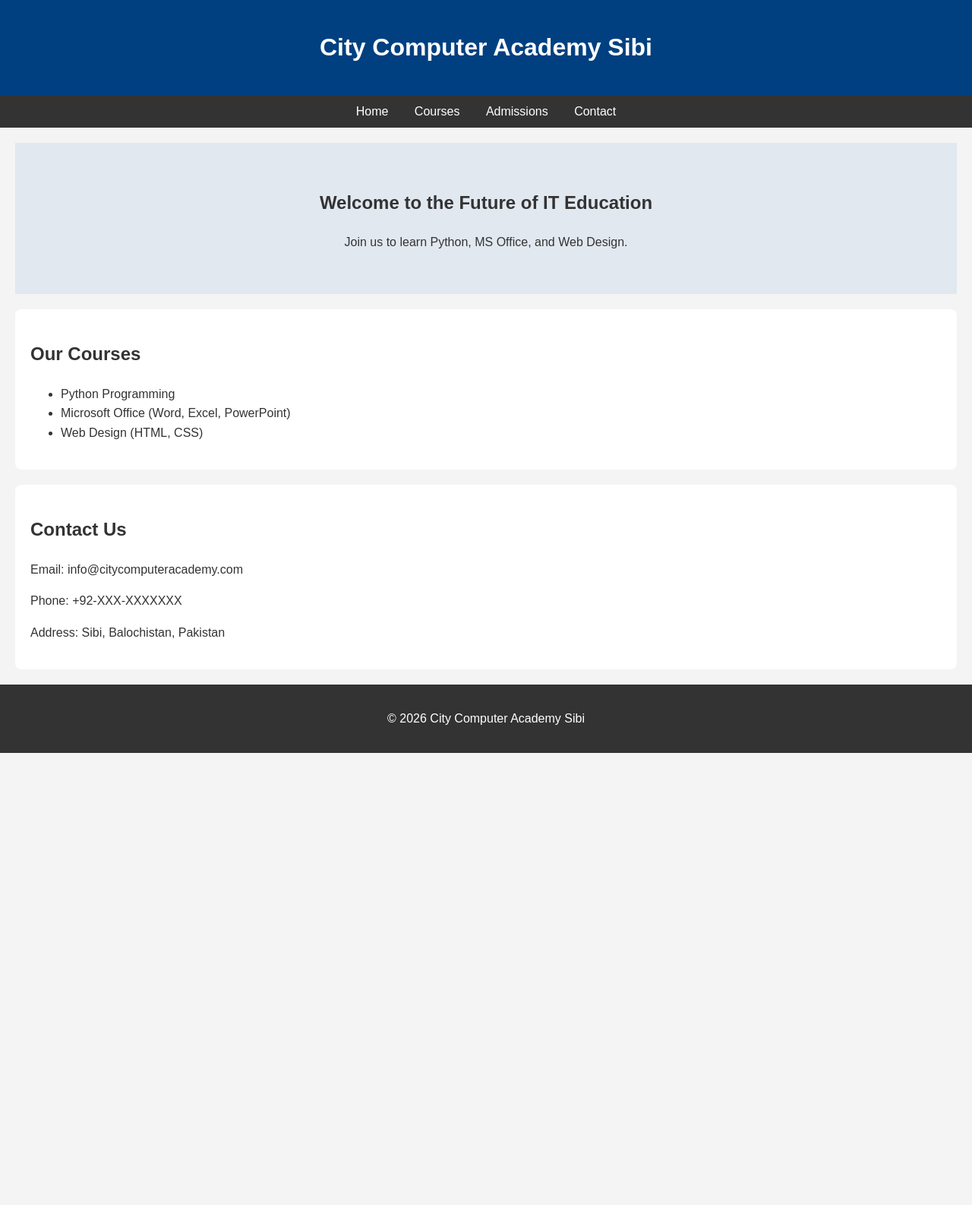
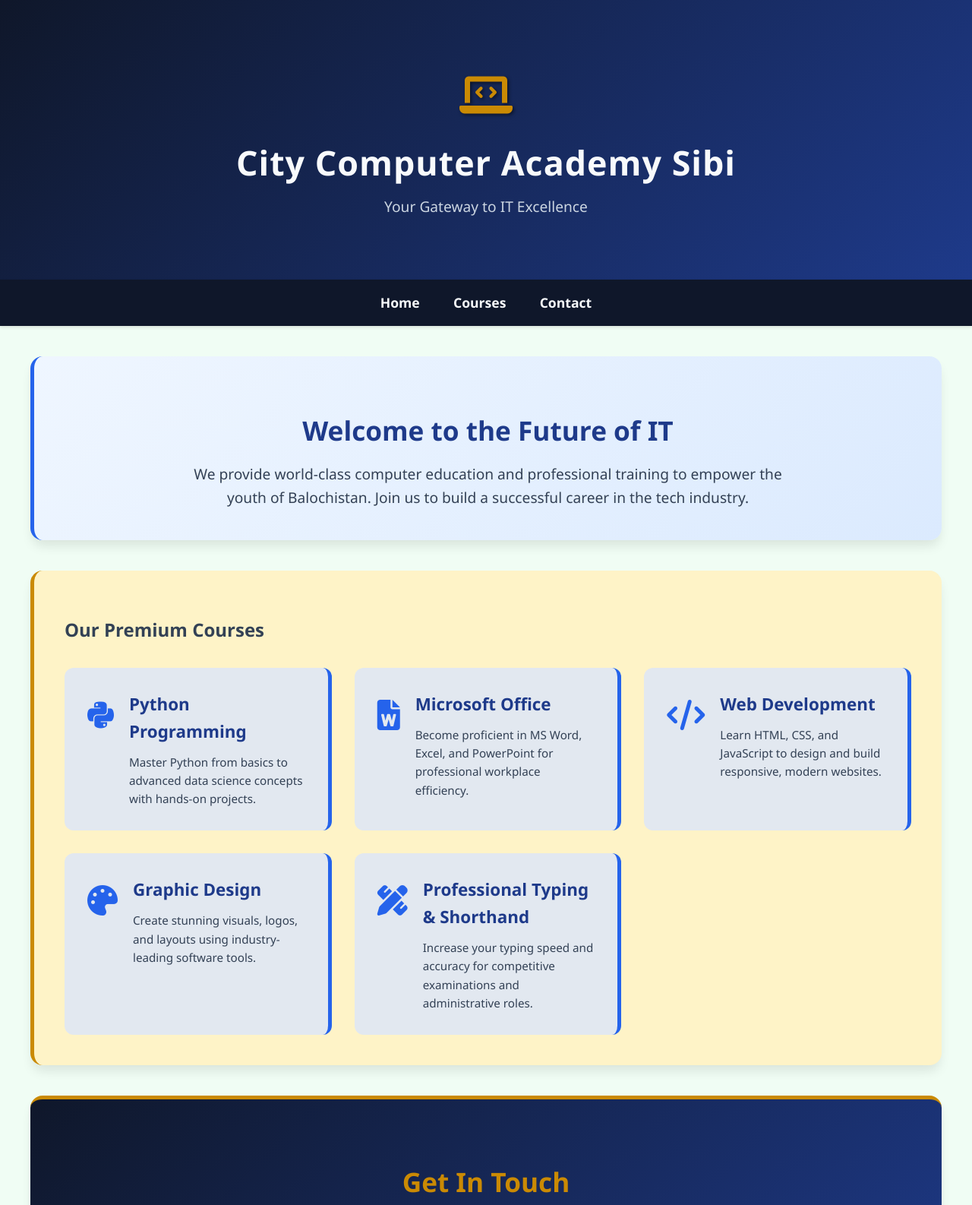
Before and after one commit to lutufkhan086-lgtm/City-Computer-Accademy-Sibi, a plain HTML site: page Index.html in a window 1280 px wide. Shown: the top 1586 px of the page at 76% size. Before the commit the page ends 991 px from the top, so only its background shows below. Drawn offline with Linux system fonts and the light colour scheme.

Commit message:
Add files via upload

```diff
--- a/Index.html
+++ b/Index.html
@@ -4,49 +4,144 @@
     <meta charset="UTF-8">
     <meta name="viewport" content="width=device-width, initial-scale=1.0">
     <title>City Computer Academy Sibi</title>
+    <link href="https://cdnjs.cloudflare.com/ajax/libs/font-awesome/6.0.0/css/all.min.css" rel="stylesheet">
     <style>
-        body { font-family: Arial, sans-serif; line-height: 1.6; margin: 0; padding: 0; background-color: #f4f4f4; color: #333; }
-        header { background: #004080; color: #fff; padding: 1rem 0; text-align: center; }
-        nav { background: #333; color: #fff; padding: 0.5rem 0; text-align: center; }
-        nav a { color: #fff; margin: 0 15px; text-decoration: none; }
-        .container { padding: 20px; }
-        .hero { background: #e2e8f0; padding: 40px 20px; text-align: center; }
-        .courses, .contact { background: #fff; margin-top: 20px; padding: 20px; border-radius: 8px; }
-        footer { background: #333; color: #fff; text-align: center; padding: 1rem 0; width: 100%; }
+        :root {
+            --primary: #1e3a8a;
+            --secondary: #2563eb;
+            --accent: #ca8a04;
+            --light: #f0fdf4;
+            --dark: #0f172a;
+            --text-light: #f8fafc;
+            --text-dark: #334155;
+            --card-bg: #e2e8f0;
+        }
+
+        body { font-family: 'Segoe UI', system-ui, -apple-system, sans-serif; line-height: 1.6; margin: 0; padding: 0; background-color: var(--light); color: var(--text-dark); }
+        header {
+            position: relative;
+            color: var(--text-light);
+            padding: 5rem 0;
+            text-align: center;
+            overflow: hidden;
+        }
+        .header-bg {
+            position: absolute;
+            top: 0;
+            left: 0;
+            width: 100%;
+            height: 100%;
+            background: linear-gradient(135deg, var(--dark), var(--primary));
+            z-index: 1;
+        }
+        .header-content {
+            position: relative;
+            z-index: 2;
+        }
+        .logo { font-size: 3.5rem; margin-bottom: 0.5rem; color: var(--accent); text-shadow: 2px 2px 4px rgba(0,0,0,0.5); }
+        header h1 { margin: 0; font-size: 2.8rem; letter-spacing: 1px; }
+        header p { margin: 0.5rem 0 0; font-size: 1.2rem; color: #cbd5e1; }
+        nav { background-color: var(--dark); text-align: center; padding: 1rem 0; position: sticky; top: 0; z-index: 100; box-shadow: 0 2px 4px rgba(0,0,0,0.1); }
+        nav a { color: var(--text-light); margin: 0 20px; text-decoration: none; font-weight: 600; font-size: 1.1rem; transition: color 0.3s; }
+        nav a:hover { color: var(--accent); }
+        .container { padding: 40px 20px; max-width: 1200px; margin: auto; }
+        .section { background: #fef3c7; padding: 40px; border-radius: 16px; margin-bottom: 40px; box-shadow: 0 10px 15px -3px rgba(0, 0, 0, 0.1); border-left: 5px solid var(--accent); }
+        .hero { text-align: center; background: linear-gradient(135deg, #eff6ff, #dbeafe); border-left-color: var(--secondary); }
+        .hero h2 { color: var(--primary); font-size: 2.2rem; margin-bottom: 15px; }
+        .hero p { font-size: 1.2rem; max-width: 800px; margin: 0 auto; color: var(--text-dark); }
+        .courses-grid { display: grid; grid-template-columns: repeat(auto-fit, minmax(300px, 1fr)); gap: 30px; margin-top: 30px; }
+        .course-card { background: var(--card-bg); padding: 30px; border-radius: 12px; transition: transform 0.3s, box-shadow 0.3s; border-right: 5px solid var(--secondary); display: flex; align-items: flex-start; }
+        .course-card:hover { transform: translateY(-5px); box-shadow: 0 20px 25px -5px rgba(0, 0, 0, 0.1); }
+        .course-icon { font-size: 2.5rem; color: var(--secondary); margin-right: 20px; }
+        .course-content h3 { margin: 0 0 10px 0; color: var(--primary); font-size: 1.4rem; }
+        .course-content p { margin: 0; font-size: 0.95rem; color: var(--text-dark); }
+        .contact { display: flex; flex-direction: column; align-items: center; text-align: center; background: linear-gradient(135deg, var(--dark), var(--primary)); color: var(--text-light); border-radius: 16px; padding: 50px; border-left: none; border-top: 5px solid var(--accent); }
+        .contact h2 { color: var(--accent); margin-bottom: 30px; font-size: 2.2rem; }
+        .contact-info { display: flex; flex-direction: column; align-items: center; gap: 20px; }
+        .contact-item { display: flex; align-items: center; font-size: 1.2rem; }
+        .contact-item i { font-size: 2rem; color: var(--accent); margin-right: 15px; }
+        footer { background-color: var(--dark); color: #94a3b8; text-align: center; padding: 2rem 0; font-size: 1rem; border-top: 1px solid var(--text-dark); }
     </style>
 </head>
 <body>
     <header>
-        <h1>City Computer Academy Sibi</h1>
+        <div class="header-bg"></div>
+        <div class="header-content">
+            <div class="logo"><i class="fa-solid fa-laptop-code"></i></div>
+            <h1>City Computer Academy Sibi</h1>
+            <p>Your Gateway to IT Excellence</p>
+        </div>
     </header>
     <nav>
-        <a href="#">Home</a>
+        <a href="#home">Home</a>
         <a href="#courses">Courses</a>
-        <a href="#admissions">Admissions</a>
         <a href="#contact">Contact</a>
     </nav>
     <div class="container">
-        <section class="hero">
-            <h2>Welcome to the Future of IT Education</h2>
-            <p>Join us to learn Python, MS Office, and Web Design.</p>
+        <section id="home" class="section hero">
+            <h2>Welcome to the Future of IT</h2>
+            <p>We provide world-class computer education and professional training to empower the youth of Balochistan. Join us to build a successful career in the tech industry.</p>
         </section>
-        <section id="courses" class="courses">
-            <h2>Our Courses</h2>
-            <ul>
-                <li>Python Programming</li>
-                <li>Microsoft Office (Word, Excel, PowerPoint)</li>
-                <li>Web Design (HTML, CSS)</li>
-            </ul>
+        <section id="courses" class="section">
+            <h2>Our Premium Courses</h2>
+            <div class="courses-grid">
+                <div class="course-card">
+                    <div class="course-icon"><i class="fa-brands fa-python"></i></div>
+                    <div class="course-content">
+                        <h3>Python Programming</h3>
+                        <p>Master Python from basics to advanced data science concepts with hands-on projects.</p>
+                    </div>
+                </div>
+                <div class="course-card">
+                    <div class="course-icon"><i class="fa-solid fa-file-word"></i></div>
+                    <div class="course-content">
+                        <h3>Microsoft Office</h3>
+                        <p>Become proficient in MS Word, Excel, and PowerPoint for professional workplace efficiency.</p>
+                    </div>
+                </div>
+                <div class="course-card">
+                    <div class="course-icon"><i class="fa-sharp fa-solid fa-code"></i></div>
+                    <div class="course-content">
+                        <h3>Web Development</h3>
+                        <p>Learn HTML, CSS, and JavaScript to design and build responsive, modern websites.</p>
+                    </div>
+                </div>
+                <div class="course-card">
+                    <div class="course-icon"><i class="fa-solid fa-palette"></i></div>
+                    <div class="course-content">
+                        <h3>Graphic Design</h3>
+                        <p>Create stunning visuals, logos, and layouts using industry-leading software tools.</p>
+                    </div>
+                </div>
+                <div class="course-card">
+                    <div class="course-icon"><i class="fa-solid fa-pen-ruler"></i></div>
+                    <div class="course-content">
+                        <h3>Professional Typing & Shorthand</h3>
+                        <p>Increase your typing speed and accuracy for competitive examinations and administrative roles.</p>
+                    </div>
+                </div>
+            </div>
         </section>
-        <section id="contact" class="contact">
-            <h2>Contact Us</h2>
-            <p>Email: info@citycomputeracademy.com</p>
-            <p>Phone: +92-XXX-XXXXXXX</p>
-            <p>Address: Sibi, Balochistan, Pakistan</p>
+        <section id="contact" class="section contact">
+            <h2>Get In Touch</h2>
+            <div class="contact-info">
+                <div class="contact-item">
+                    <i class="fa-solid fa-location-dot"></i>
+                    <span>Ganpat Rai Road, Sibi</span>
+                </div>
+                <div class="contact-item">
+                    <i class="fa-solid fa-envelope"></i>
+                    <span>lutufkhan086@gmail.com</span>
+                </div>
+                <div class="contact-item">
+                    <i class="fa-solid fa-phone"></i>
+                    <span>0336-2781952</span>
+                </div>
+            </div>
         </section>
     </div>
     <footer>
-        <p>&copy; 2026 City Computer Academy Sibi</p>
+        <p>&copy; 2026 City Computer Academy Sibi. All Rights Reserved.</p>
     </footer>
 </body>
 </html>
```
